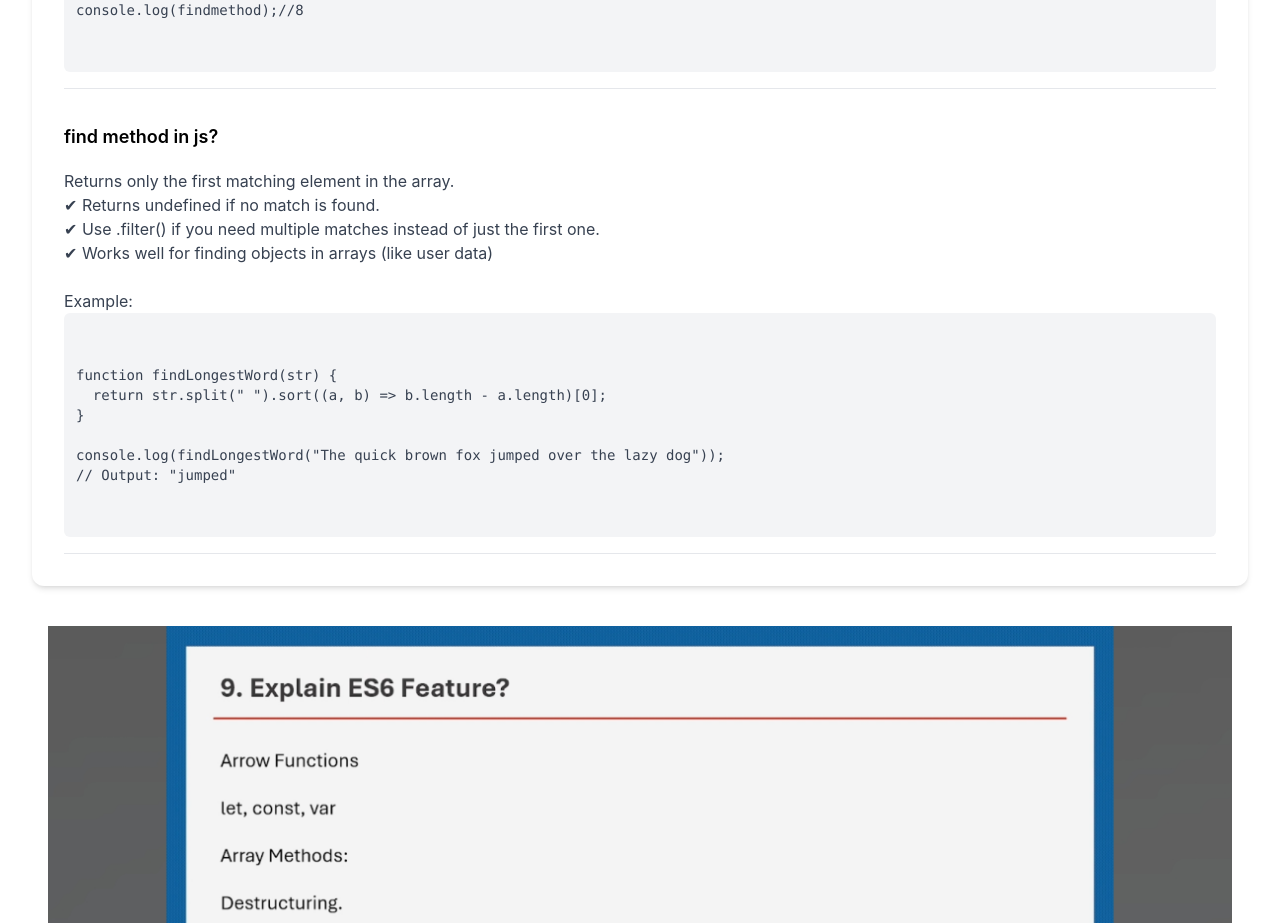
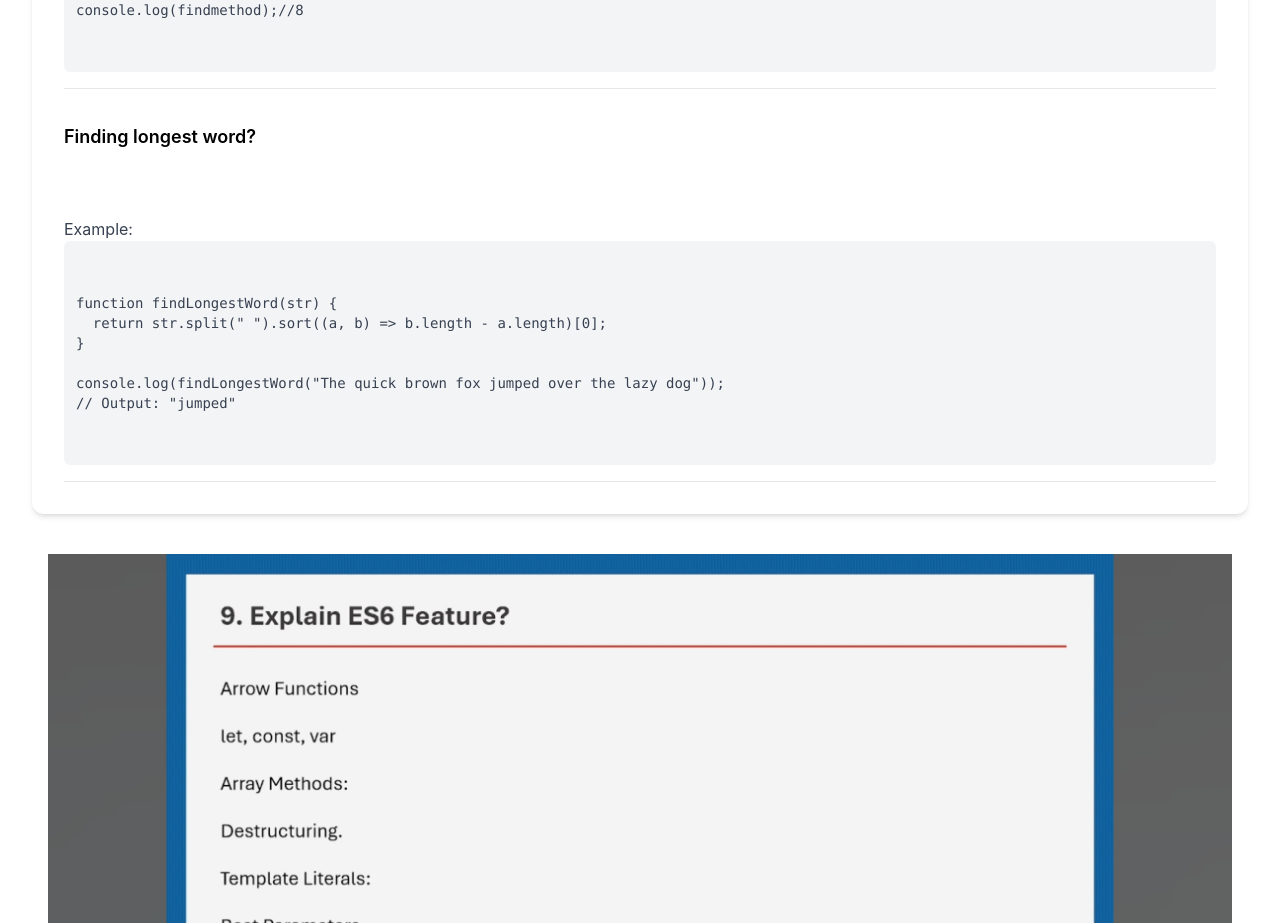
Before and after one commit to vimal336/inter-pre, a React (Vite) app: page /Javascript in a window 1280 px wide. Shown: the part 10840-11763 px from the top of the page. Built offline with nearby package versions, Linux system fonts and the light colour scheme.

Commit message:
problem solving

```diff
--- a/src/ProblemSolving.jsx
+++ b/src/ProblemSolving.jsx
@@ -188,13 +188,9 @@ console.log(findmethod);//8
         ),
       },
       {
-        question: "find method in js?",
+        question: "Finding longest word?",
         answer: (
           <>
-  Returns only the first matching element in the array. <br/>
-✔ Returns undefined if no match is found. <br/>
-✔ Use .filter() if you need multiple matches instead of just the first one.<br/>
-✔ Works well for finding objects in arrays (like user data)
             <br />
             <br />
             Example:
```
